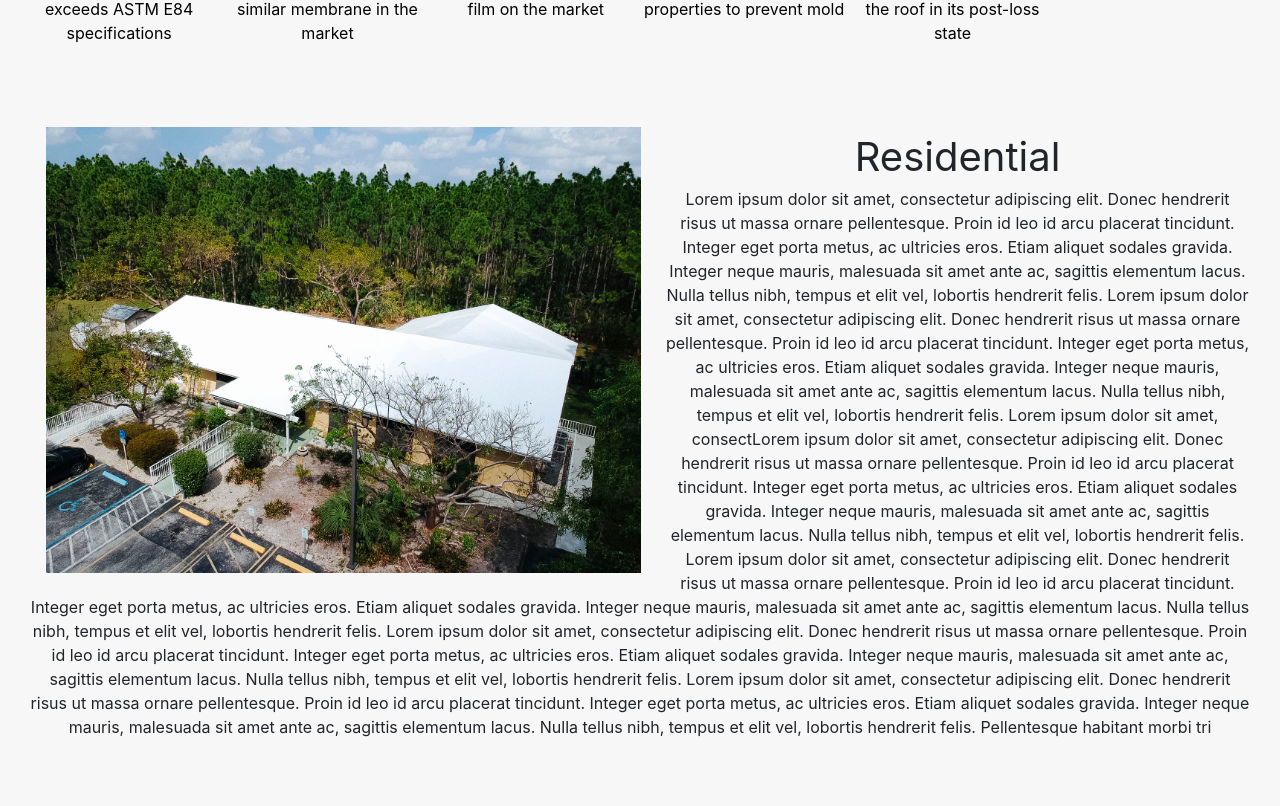
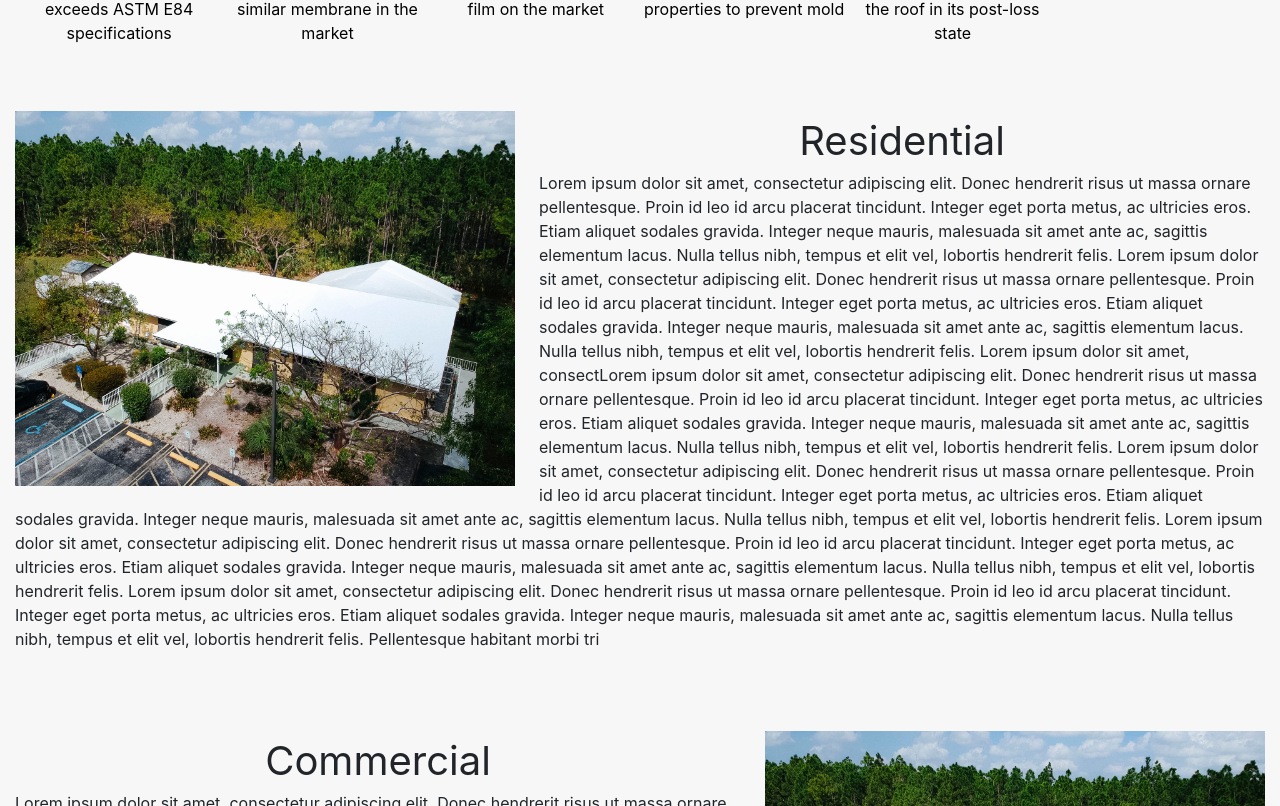
Before and after one commit to JeffSandov6/avantGarde, a React (Create React App) app: page / in a window 1280 px wide. Shown: the part 1194-2000 px from the top of the page. Built offline with nearby package versions, Linux system fonts and the light colour scheme.

Commit message:
residential & commercial layout finished

```diff
--- a/src/components/home/CommonHomeComponents.css
+++ b/src/components/home/CommonHomeComponents.css
@@ -1,4 +1,7 @@
 .residential-commercial-headers {
     font-size: 40px;
+}
 
+.residential-commercial-supporting-text {
+    text-align: left;
 }
--- a/src/components/home/commercial/Commercial.css
+++ b/src/components/home/commercial/Commercial.css
@@ -1,3 +1,3 @@
-.image-float {
+.image-float-commercial {
     float: right;
 }
--- a/src/components/home/commercial/Commercial.js
+++ b/src/components/home/commercial/Commercial.js
@@ -13,11 +13,12 @@ class Commercial extends Component {
             <div style={{ height: '10vh' }}></div>
             <div>
                 <img
-                    // className="img-fluid float-left mr-4"
-                    className="image-float ml-4"
+                    className="image-float-commercial ml-4"
                     src={commercialImage}
-                    width="50%"
+                    width="40%"
                 />
+                <div className="residential-commercial-headers">Commercial</div>
+                <div className="residential-commercial-supporting-text">
                     Lorem ipsum dolor sit amet, consectetur adipiscing elit. Donec hendrerit risus ut massa ornare pellentesque. Proin id leo id arcu placerat tincidunt.
                     Integer eget porta metus, ac ultricies eros. Etiam aliquet sodales gravida. Integer neque mauris, malesuada sit amet ante ac, sagittis elementum lacus.
                     Nulla tellus nibh, tempus et elit vel, lobortis hendrerit felis.
@@ -38,6 +39,7 @@ class Commercial extends Component {
                     Nulla tellus nibh, tempus et elit vel, lobortis hendrerit felis.
                     Pellentesque habitant morbi tri
                 </div>
+            </div>
             </>
         )
     }
--- /dev/null
+++ b/src/components/home/residential/Residential.css
@@ -0,0 +1,3 @@
+.image-float-residential {
+    float: left;
+}
--- a/src/components/home/residential/Residential.js
+++ b/src/components/home/residential/Residential.js
@@ -3,6 +3,7 @@ import { Row, Col } from 'reactstrap';
 
 import residentialImage from './Commercial_8.jpeg';
 import '../CommonHomeComponents.css';
+import './Residential.css';
 
 class Residential extends Component {
 
@@ -10,8 +11,38 @@ class Residential extends Component {
         return (
             <>
             <div style={{ height: '10vh' }}></div>
+            <div>
+                <img
+                    // className="img-fluid float-left mr-4"
+                    className="image-float-residential mr-4"
+                    src={residentialImage}
+                    width="40%"
+                />
+                <div className="residential-commercial-headers">Residential</div>
+                <div className="residential-commercial-supporting-text">
+                    Lorem ipsum dolor sit amet, consectetur adipiscing elit. Donec hendrerit risus ut massa ornare pellentesque. Proin id leo id arcu placerat tincidunt.
+                    Integer eget porta metus, ac ultricies eros. Etiam aliquet sodales gravida. Integer neque mauris, malesuada sit amet ante ac, sagittis elementum lacus.
+                    Nulla tellus nibh, tempus et elit vel, lobortis hendrerit felis.
+                    Lorem ipsum dolor sit amet, consectetur adipiscing elit. Donec hendrerit risus ut massa ornare pellentesque. Proin id leo id arcu placerat tincidunt.
+                    Integer eget porta metus, ac ultricies eros. Etiam aliquet sodales gravida. Integer neque mauris, malesuada sit amet ante ac, sagittis elementum lacus.
+                    Nulla tellus nibh, tempus et elit vel, lobortis hendrerit felis.
+                    Lorem ipsum dolor sit amet, consectLorem ipsum dolor sit amet, consectetur adipiscing elit. Donec hendrerit risus ut massa ornare pellentesque. Proin id leo id arcu placerat tincidunt.
+                    Integer eget porta metus, ac ultricies eros. Etiam aliquet sodales gravida. Integer neque mauris, malesuada sit amet ante ac, sagittis elementum lacus.
+                    Nulla tellus nibh, tempus et elit vel, lobortis hendrerit felis.
+                    Lorem ipsum dolor sit amet, consectetur adipiscing elit. Donec hendrerit risus ut massa ornare pellentesque. Proin id leo id arcu placerat tincidunt.
+                    Integer eget porta metus, ac ultricies eros. Etiam aliquet sodales gravida. Integer neque mauris, malesuada sit amet ante ac, sagittis elementum lacus.
+                    Nulla tellus nibh, tempus et elit vel, lobortis hendrerit felis.
+                    Lorem ipsum dolor sit amet, consectetur adipiscing elit. Donec hendrerit risus ut massa ornare pellentesque. Proin id leo id arcu placerat tincidunt.
+                    Integer eget porta metus, ac ultricies eros. Etiam aliquet sodales gravida. Integer neque mauris, malesuada sit amet ante ac, sagittis elementum lacus.
+                    Nulla tellus nibh, tempus et elit vel, lobortis hendrerit felis.
+                    Lorem ipsum dolor sit amet, consectetur adipiscing elit. Donec hendrerit risus ut massa ornare pellentesque. Proin id leo id arcu placerat tincidunt.
+                    Integer eget porta metus, ac ultricies eros. Etiam aliquet sodales gravida. Integer neque mauris, malesuada sit amet ante ac, sagittis elementum lacus.
+                    Nulla tellus nibh, tempus et elit vel, lobortis hendrerit felis.
+                    Pellentesque habitant morbi tri
+                </div>
+            </div>
 
-            <Col className="col-md-6 m-3">
+            {/* <Col className="col-md-6 m-3">
                 <img
                     className="img-fluid float-left mr-4"
                     src={residentialImage}
@@ -39,7 +70,7 @@ class Residential extends Component {
                 Integer eget porta metus, ac ultricies eros. Etiam aliquet sodales gravida. Integer neque mauris, malesuada sit amet ante ac, sagittis elementum lacus.
                 Nulla tellus nibh, tempus et elit vel, lobortis hendrerit felis.
                 Pellentesque habitant morbi tri
-            </Col>
+            </Col> */}
 
 
             </>
```
Lines whose indentation alone changed are shown as unchanged.
